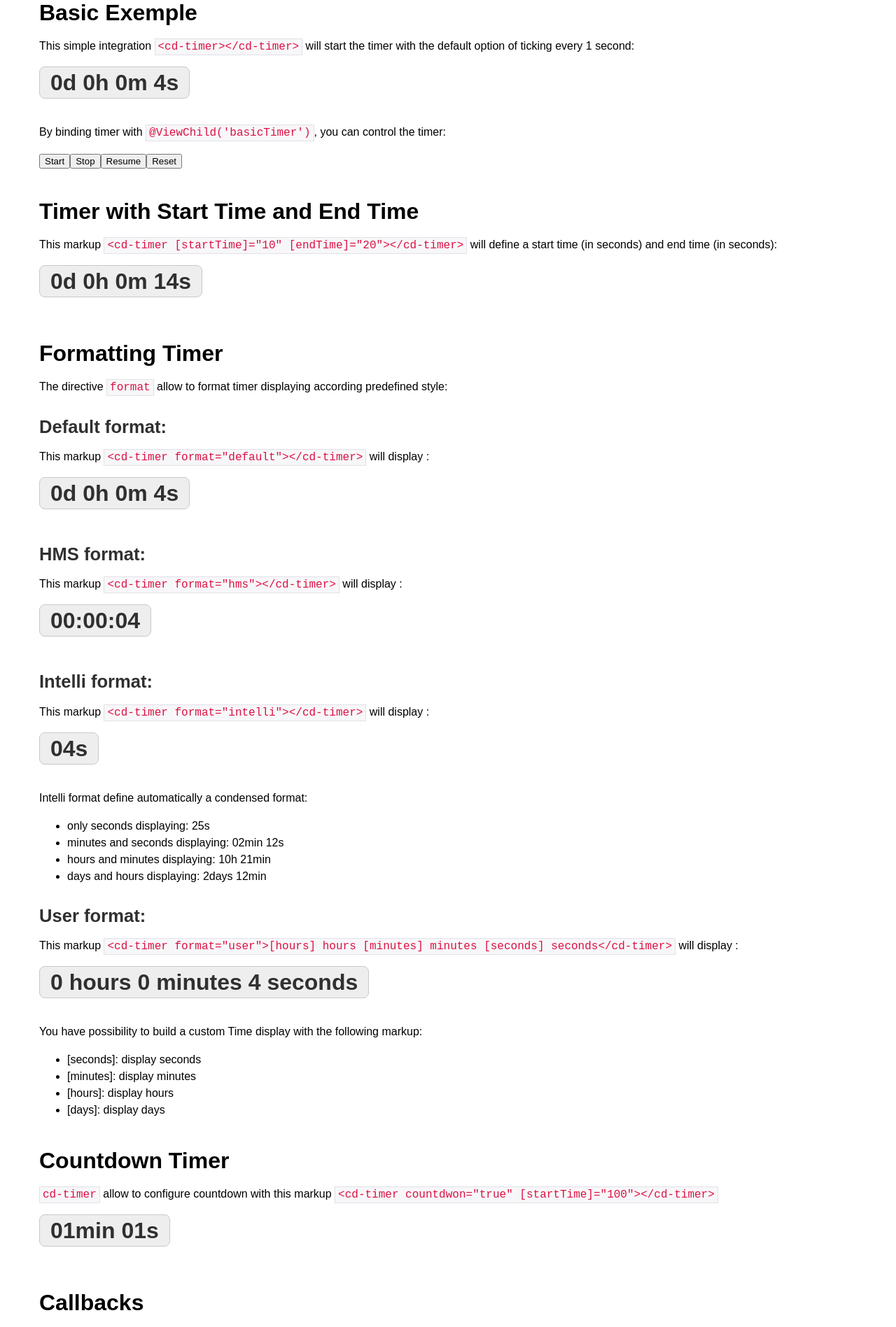
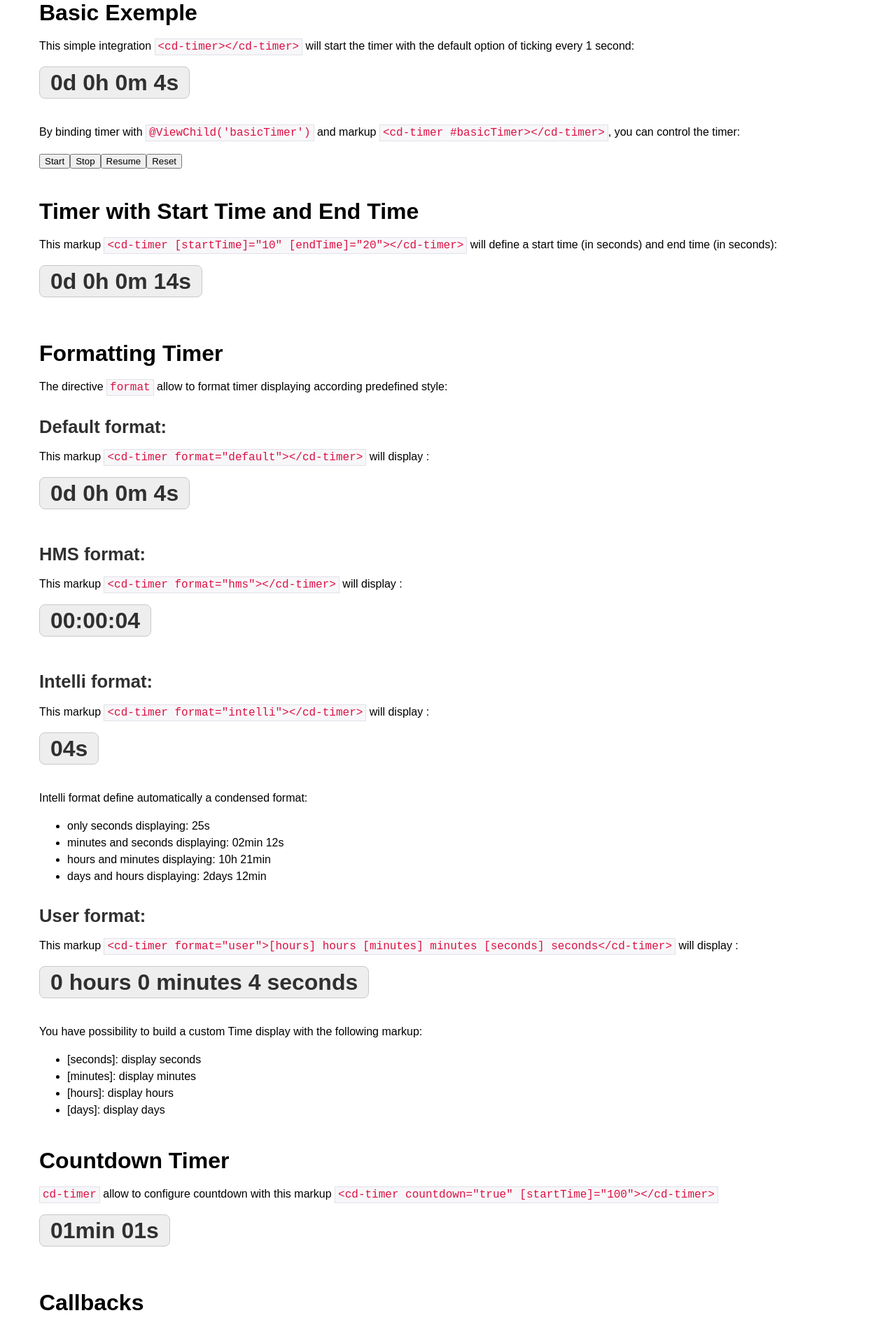
Before and after one commit to clemdesign/angular-cd-timer-sample, an Angular app: page / in a window 1280 px wide. Shown: the part 551-2448 px from the top of the page at 70% size. Built offline with nearby package versions, Linux system fonts and the light colour scheme; what angular-cd-timer would draw is missing.

Commit message:
Fix vulnerabilities

```diff
--- a/package.json
+++ b/package.json
@@ -29,7 +29,7 @@
     "zone.js": "~0.9.1"
   },
   "devDependencies": {
-    "@angular-devkit/build-angular": "^0.12.4",
+    "@angular-devkit/build-angular": "^0.803.20",
     "@angular/cli": "~8.3.6",
     "@angular/compiler-cli": "~8.2.8",
     "@angular/language-service": "~8.2.8",
--- a/src/app/app.component.html
+++ b/src/app/app.component.html
@@ -19,7 +19,7 @@
   <h1>Basic Exemple</h1>
   <p>This simple integration <code>&lt;cd-timer&gt;&lt;/cd-timer&gt;</code> will start the timer with the default option of ticking every 1 second:</p>
   <p><cd-timer #basicTimer class="bootstrap-timer"></cd-timer></p>
-  <p>By binding timer with <code>@ViewChild('basicTimer')</code>, you can control the timer:</p>
+  <p>By binding timer with <code>@ViewChild('basicTimer')</code> and markup <code>&lt;cd-timer #basicTimer&gt;&lt;/cd-timer&gt;</code>, you can control the timer:</p>
   <p>
     <button type="button" (click)="doActionBasicTimer('start')">Start</button>
     <button type="button" (click)="doActionBasicTimer('stop')">Stop</button>
@@ -69,7 +69,7 @@
 </section>
 <section>
   <h1>Countdown Timer</h1>
-  <p><code>cd-timer</code> allow to configure countdown with this markup <code>&lt;cd-timer countdwon="true" [startTime]="100"&gt;&lt;/cd-timer&gt;</code> </p>
+  <p><code>cd-timer</code> allow to configure countdown with this markup <code>&lt;cd-timer countdown="true" [startTime]="100"&gt;&lt;/cd-timer&gt;</code> </p>
   <p><cd-timer class="bootstrap-timer" format="intelli" [startTime]="65" [countdown]="true"></cd-timer></p>
 </section>
 <section>
```
Also changed, not shown: 1 other file (tests, documents, lock files or other folders).
